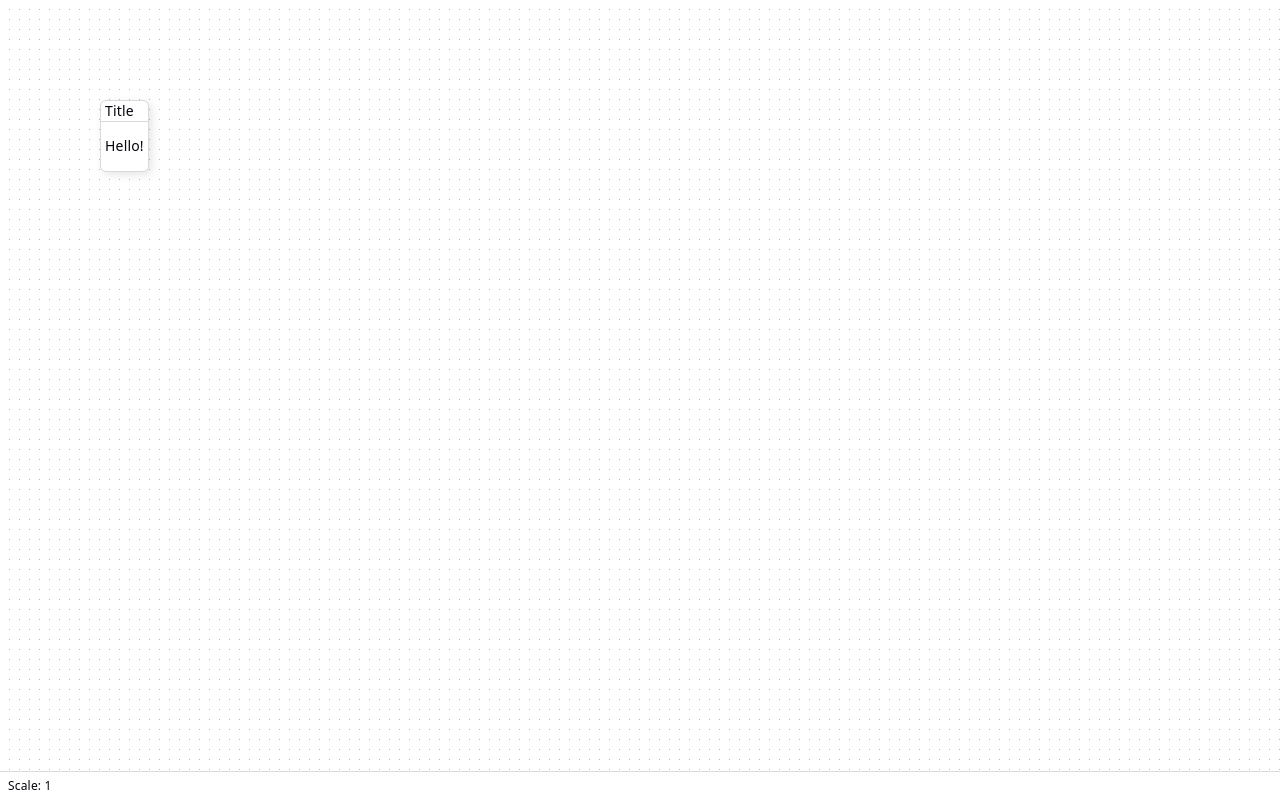
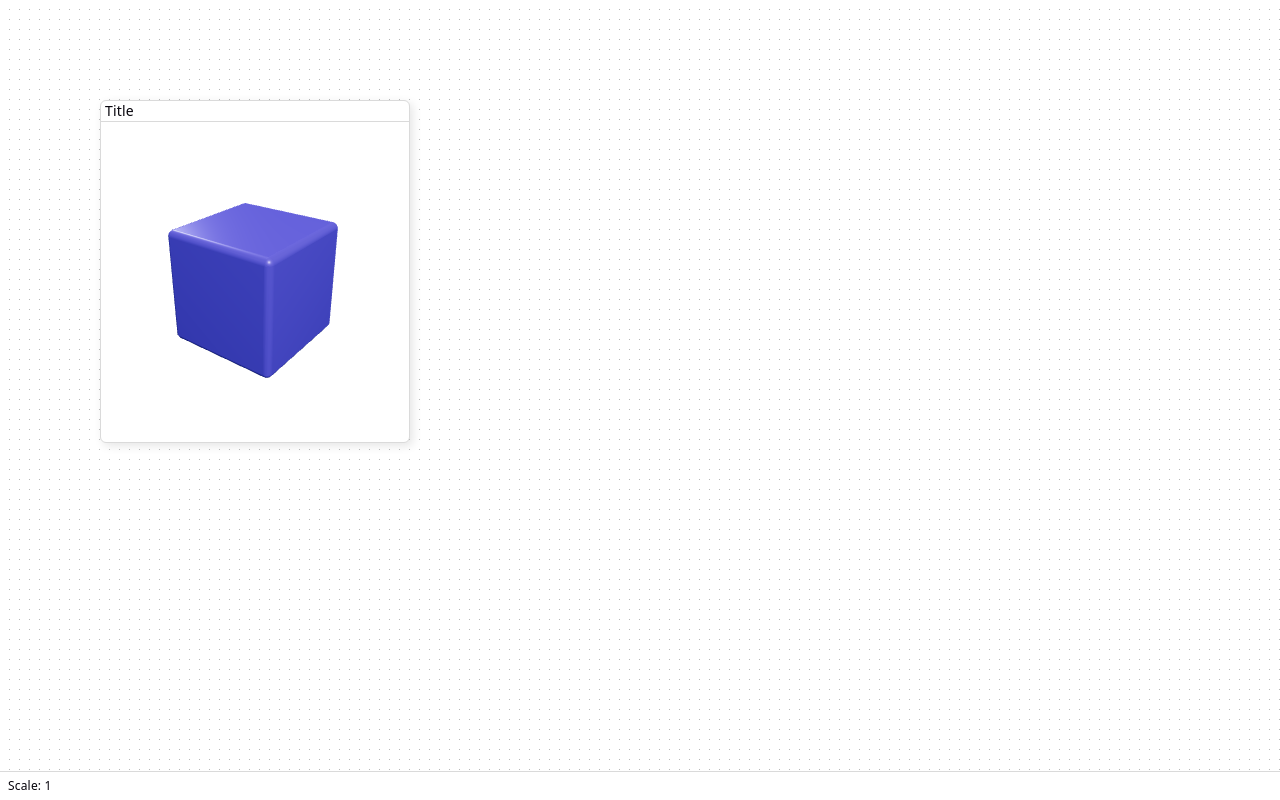
Before and after one commit to art0rz/encube-assignment, a React (Vite) app: page / in a window 1280 px wide. Built offline with nearby package versions, Linux system fonts and the light colour scheme.

Commit message:
feat(InfiniteCanvas): add WebGL content

```diff
--- a/package.json
+++ b/package.json
@@ -15,8 +15,11 @@
   "dependencies": {
     "@emotion/react": "^11.14.0",
     "@emotion/styled": "^11.14.1",
+    "@react-three/drei": "^10.7.9",
+    "@react-three/fiber": "^9.8.2",
     "react": "^19.3.1",
-    "react-dom": "^19.3.1"
+    "react-dom": "^19.3.1",
+    "three": "^0.186.1"
   },
   "devDependencies": {
     "@types/node": "^24.19.2",
--- a/src/App.tsx
+++ b/src/App.tsx
@@ -1,12 +1,11 @@
 import "./App.css";
 import InfiniteCanvas from "./components/InfiniteCanvas.tsx";
+import WebGlContent from "./components/WebGlContent.tsx";
 
 function App() {
   return (
     <InfiniteCanvas>
-      <div>
-        <p>Hello!</p>
-      </div>
+      <WebGlContent />
     </InfiniteCanvas>
   );
 }
--- a/src/components/InfiniteCanvas.tsx
+++ b/src/components/InfiniteCanvas.tsx
@@ -45,8 +45,10 @@ export default function InfiniteCanvas({ children }: PropsWithChildren<{}>) {
   const [zoom, setZoom] = useState<number>(1);
   const onWheel = (event: React.WheelEvent<HTMLDivElement>) => {
     const direction = Math.sign(event.deltaY);
-
-    setZoom((previous) => Math.min(5, Math.max(0.1, previous - direction * 0.1)));
+    setZoom((previous) => {
+      const next = Math.round((previous - direction * 0.1) * 10) / 10;
+      return Math.min(5, Math.max(0.1, next));
+    });
   };
 
   const onPointerDown = (event: React.PointerEvent<HTMLDivElement>) => {
--- /dev/null
+++ b/src/components/WebGlContent.tsx
@@ -0,0 +1,31 @@
+import { Canvas } from "@react-three/fiber";
+import { OrbitControls, RoundedBox } from "@react-three/drei";
+
+export default function WebGlContent() {
+  return (
+    <div
+      style={{ width: "100%", height: 320 }}
+      onPointerDown={(event) => event.stopPropagation()}
+      onWheel={(event) => event.stopPropagation()}
+    >
+      <Canvas frameloop="demand" camera={{ position: [3, 2.5, 4], fov: 40 }}>
+        <ambientLight intensity={0.6} />
+
+        <directionalLight position={[4, 6, 3]} intensity={3} />
+        <directionalLight position={[-3, 2, -2]} intensity={1.5} color="#a5b4fc" />
+
+        <RoundedBox args={[1.5, 1.5, 1.5]} radius={0.08} smoothness={4}>
+          <meshStandardMaterial color="#6366f1" roughness={0.3} metalness={0.2} />
+        </RoundedBox>
+
+        <OrbitControls
+          makeDefault
+          enablePan={false}
+          enableDamping
+          minDistance={2}
+          maxDistance={10}
+        />
+      </Canvas>
+    </div>
+  );
+}
```
Also changed, not shown: 1 other file (tests, documents, lock files or other folders).
